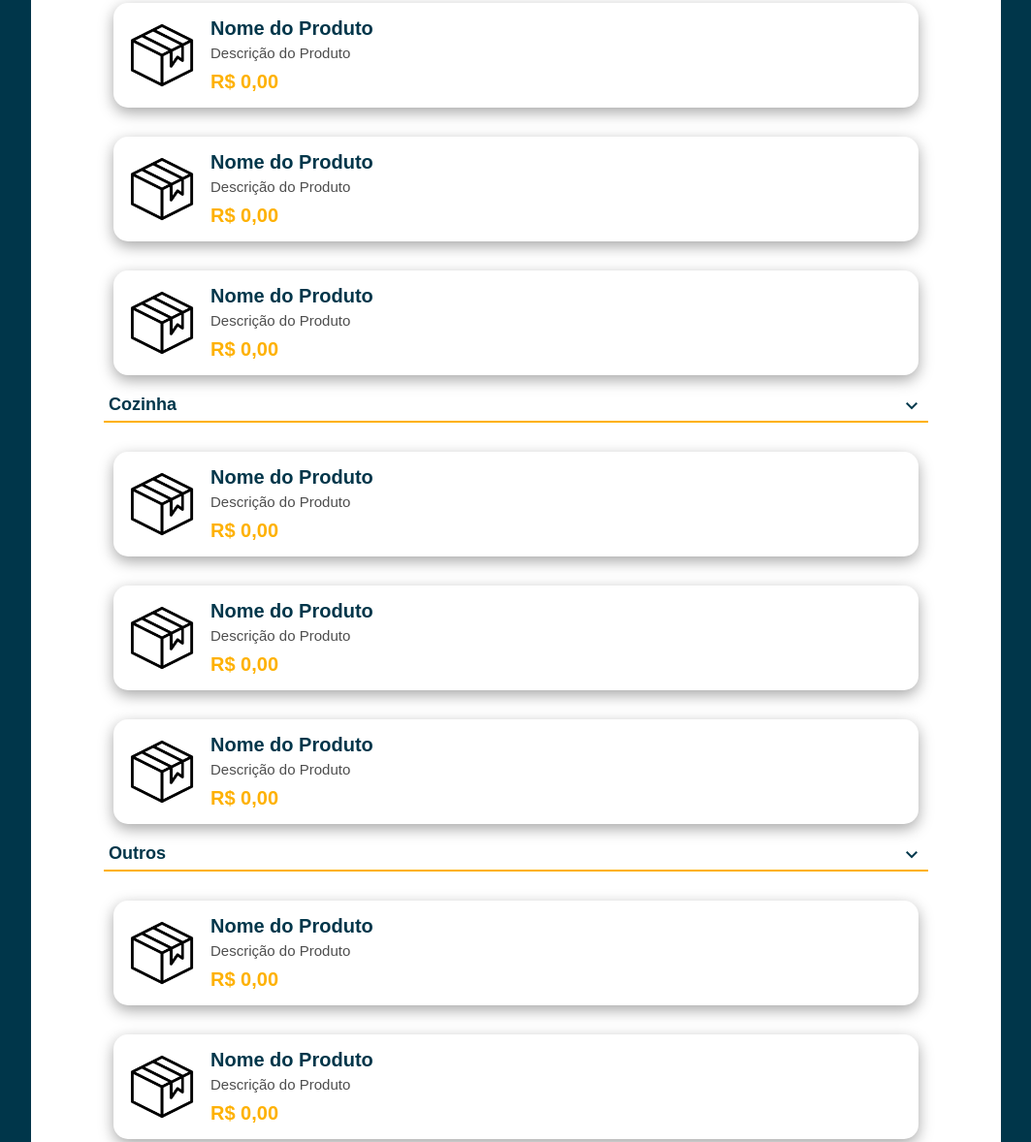
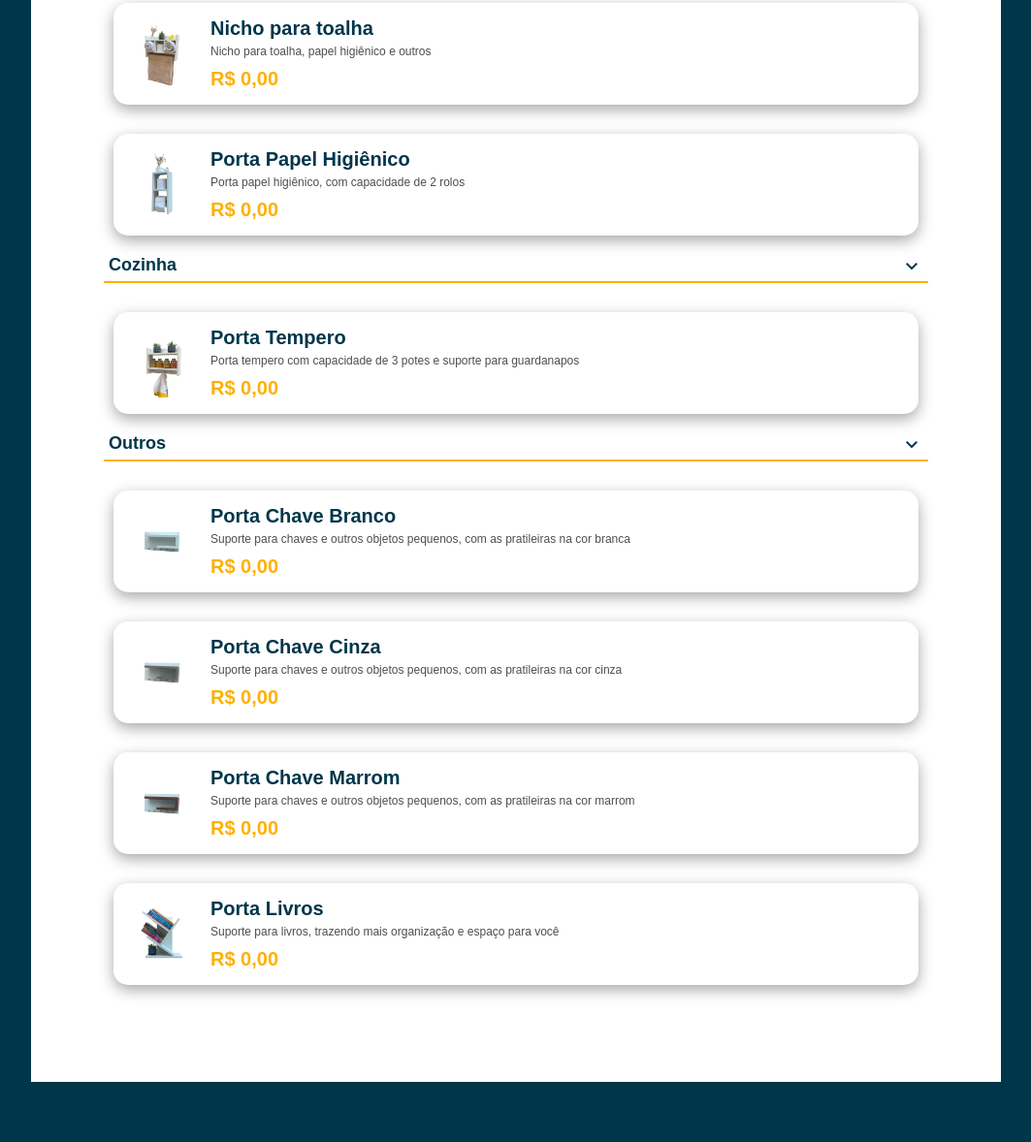
Before and after one commit to otaviosrb/Site-ARR, a plain HTML site: page index.html in a window 1280 px wide. Shown: the part 379-1557 px from the top of the page at 97% size, without its empty margins (108-1171 px from the left). After the commit the page ends 1495 px from the top, so only its background shows below. Drawn offline with nearby package versions, Linux system fonts and the light colour scheme.

Commit message:
atualizei os produtos

```diff
--- a/index.html
+++ b/index.html
@@ -6,6 +6,7 @@
     <link rel="stylesheet" href="styles/style.css">
     <link rel="stylesheet" href="styles/mediaqueries.css">
     <link rel="stylesheet" href="https://fonts.googleapis.com/css2?family=Material+Symbols+Outlined:opsz,wght,FILL,GRAD@20..48,100..700,0..1,-50..200" />
+    <link rel="stylesheet" href="styles/fotos.css">
     <link rel="shortcut icon" href="cardapio.png" type="image/x-icon">
     <title>Cardápio</title>
 </head>
@@ -18,7 +19,7 @@
     <header>
         <button id="moreInfo">Mais informações</button>
         <div id="logo"></div>
-        <h1 id="nome">ARR Móveis Planejados</h1>
+        <h1 id="nome">ARR Online</h1>
         <p id="descrição">Móveis planejados para facilitar o seu dia a dia</p>
     </header>
     <!-- <div class="info">
@@ -55,6 +56,45 @@
         </div>
         <section class="sessao" id="section1">
             <div class="produto">
+                <div class="fotoProd" id="fotoB1"></div>
+                <div class="text-container">
+                    <h1>Nicho para toalha</h1>
+                    <p>Nicho para toalha, papel higiênico e outros</p>
+                    <h2>R$ 0,00</h2>
+                </div>
+            </div>
+            <div class="produto">
+                <div class="fotoProd"  id="fotoB2"></div>
+                <div class="text-container">
+                    <h1>Porta Papel Higiênico</h1>
+                    <p>Porta papel higiênico, com capacidade de 2 rolos</p>
+                    <h2>R$ 0,00</h2>
+                </div>
+            </div>
+            <!-- <div class="produto">
+                <div class="fotoProd"></div>
+                <div class="text-container">
+                    <h1>Nome do Produto</h1>
+                    <p>Descrição do Produto</p>
+                    <h2>R$ 0,00</h2>
+                </div>
+            </div> -->
+        </section>
+
+        <div class="nome-section">
+            <h1 id="cozinha">Cozinha</h1>
+            <button id="min2"><span class="material-symbols-outlined">expand_more</span></button>
+        </div>
+        <section class="sessao" id="section2">
+            <div class="produto">
+                <div class="fotoProd" id="fotoC1"></div>
+                <div class="text-container">
+                    <h1>Porta Tempero</h1>
+                    <p>Porta tempero com capacidade de 3 potes e suporte para guardanapos</p>
+                    <h2>R$ 0,00</h2>
+                </div>
+            </div>
+            <!-- <div class="produto">
                 <div class="fotoProd"></div>
                 <div class="text-container">
                     <h1>Nome do Produto</h1>
@@ -69,46 +109,7 @@
                     <p>Descrição do Produto</p>
                     <h2>R$ 0,00</h2>
                 </div>
-            </div>
-            <div class="produto">
-                <div class="fotoProd"></div>
-                <div class="text-container">
-                    <h1>Nome do Produto</h1>
-                    <p>Descrição do Produto</p>
-                    <h2>R$ 0,00</h2>
-                </div>
-            </div>
-        </section>
-
-        <div class="nome-section">
-            <h1 id="cozinha">Cozinha</h1>
-            <button id="min2"><span class="material-symbols-outlined">expand_more</span></button>
-        </div>
-        <section class="sessao" id="section2">
-            <div class="produto">
-                <div class="fotoProd"></div>
-                <div class="text-container">
-                    <h1>Nome do Produto</h1>
-                    <p>Descrição do Produto</p>
-                    <h2>R$ 0,00</h2>
-                </div>
-            </div>
-            <div class="produto">
-                <div class="fotoProd"></div>
-                <div class="text-container">
-                    <h1>Nome do Produto</h1>
-                    <p>Descrição do Produto</p>
-                    <h2>R$ 0,00</h2>
-                </div>
-            </div>
-            <div class="produto">
-                <div class="fotoProd"></div>
-                <div class="text-container">
-                    <h1>Nome do Produto</h1>
-                    <p>Descrição do Produto</p>
-                    <h2>R$ 0,00</h2>
-                </div>
-            </div>
+            </div> -->
         </section>
 
         <div class="nome-section">
@@ -117,26 +118,34 @@
         </div>
         <section class="sessao" id="section3">
             <div class="produto">
-                <div class="fotoProd"></div>
+                <div class="fotoProd" id="fotoO1"></div>
                 <div class="text-container">
-                    <h1>Nome do Produto</h1>
-                    <p>Descrição do Produto</p>
+                    <h1>Porta Chave Branco</h1>
+                    <p>Suporte para chaves e outros objetos pequenos, com as pratileiras na cor branca</p>
                     <h2>R$ 0,00</h2>
                 </div>
             </div>
             <div class="produto">
-                <div class="fotoProd"></div>
+                <div class="fotoProd" id="fotoO2"></div>
                 <div class="text-container">
-                    <h1>Nome do Produto</h1>
-                    <p>Descrição do Produto</p>
+                    <h1>Porta Chave Cinza</h1>
+                    <p>Suporte para chaves e outros objetos pequenos, com as pratileiras na cor cinza</p>
                     <h2>R$ 0,00</h2>
                 </div>
             </div>
             <div class="produto">
-                <div class="fotoProd"></div>
+                <div class="fotoProd" id="fotoO3"></div>
                 <div class="text-container">
-                    <h1>Nome do Produto</h1>
-                    <p>Descrição do Produto</p>
+                    <h1>Porta Chave Marrom</h1>
+                    <p>Suporte para chaves e outros objetos pequenos, com as pratileiras na cor marrom</p>
+                    <h2>R$ 0,00</h2>
+                </div>
+            </div>
+            <div class="produto">
+                <div class="fotoProd" id="fotoO4"></div>
+                <div class="text-container">
+                    <h1>Porta Livros</h1>
+                    <p>Suporte para livros, trazendo mais organização e espaço para você</p>
                     <h2>R$ 0,00</h2>
                 </div>
             </div>
--- /dev/null
+++ b/styles/fotos.css
@@ -0,0 +1,27 @@
+#fotoB1 {
+    background-image: url(../produtos/banheiro/Nicho\ Banheiro\ -\ D.png);
+}
+
+#fotoB2 {
+    background-image: url(../produtos/banheiro/Porta\ Papel\ -\ D.png);
+}
+
+#fotoC1 {
+    background-image: url(../produtos/cozinha/Porta\ tempero\ -\ D.png);
+}
+
+#fotoO1 {
+    background-image: url(../produtos/outros/Porta\ Chave\ -\ Branco.png);
+}
+
+#fotoO2 {
+    background-image: url(../produtos/outros/Porta\ Chave\ -\ Cinza.png);
+}
+
+#fotoO3 {
+    background-image: url(../produtos/outros/Porta\ Chave\ -\ Marrom.png);
+}
+
+#fotoO4 {
+    background-image: url(../produtos/outros/Porta\ Livro\ -\ D.png);
+}
--- a/styles/style.css
+++ b/styles/style.css
@@ -258,7 +258,7 @@ main {
 }
 
 .text-container p {
-    font-size: 15px;
+    font-size: 12px;
     color: rgb(78, 78, 78);
     margin-bottom: 10px;
 }
```
Also changed, not shown: produtos/banheiro/Nicho Banheiro - D.png (added), produtos/banheiro/Porta Papel - D.png (added), produtos/cozinha/Porta tempero - D.png (added), produtos/outros/Porta Chave - Branco.png (added), produtos/outros/Porta Chave - Cinza.png (added), produtos/outros/Porta Chave - Marrom.png (added), produtos/outros/Porta Livro - D.png (added).
